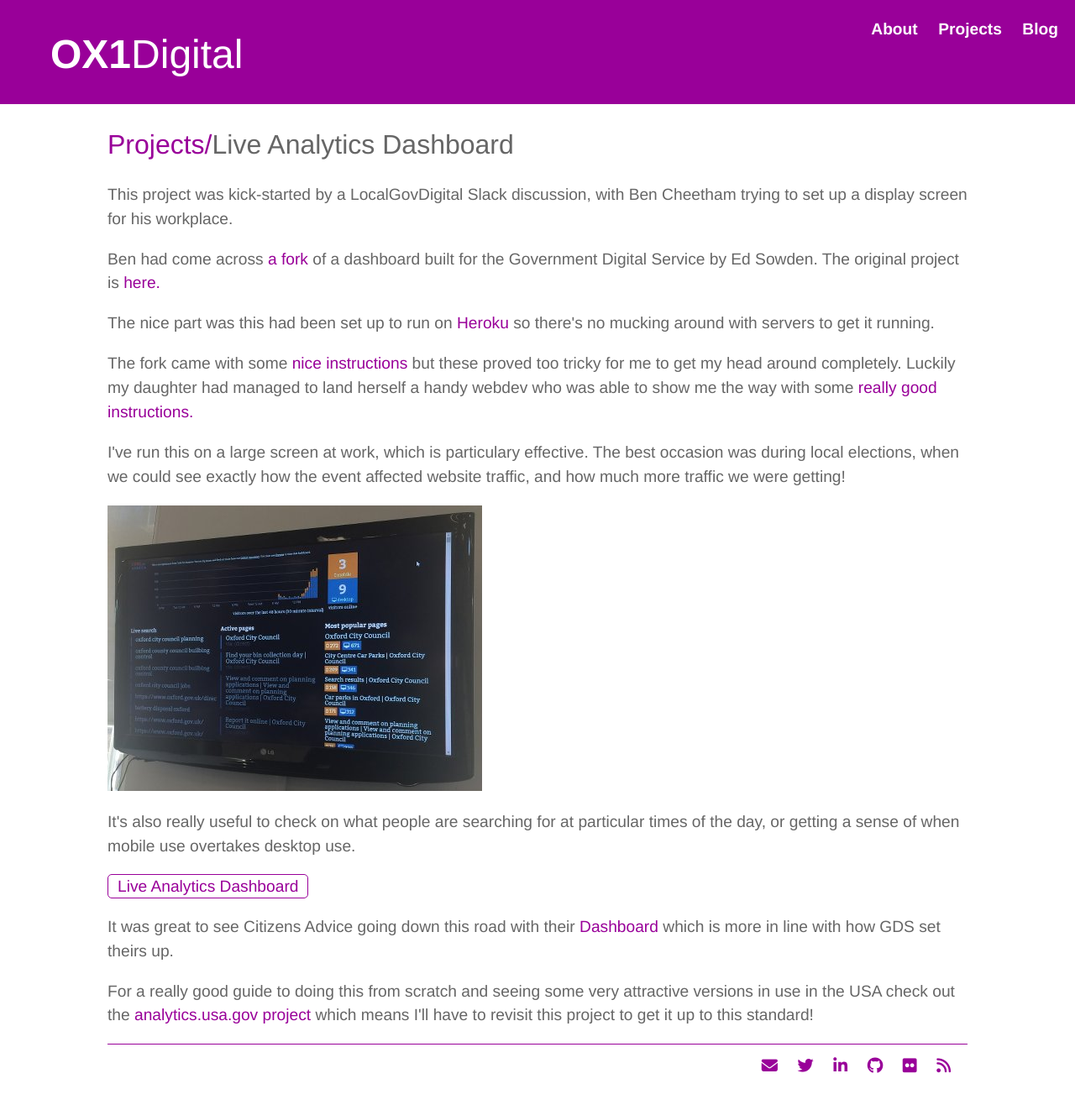
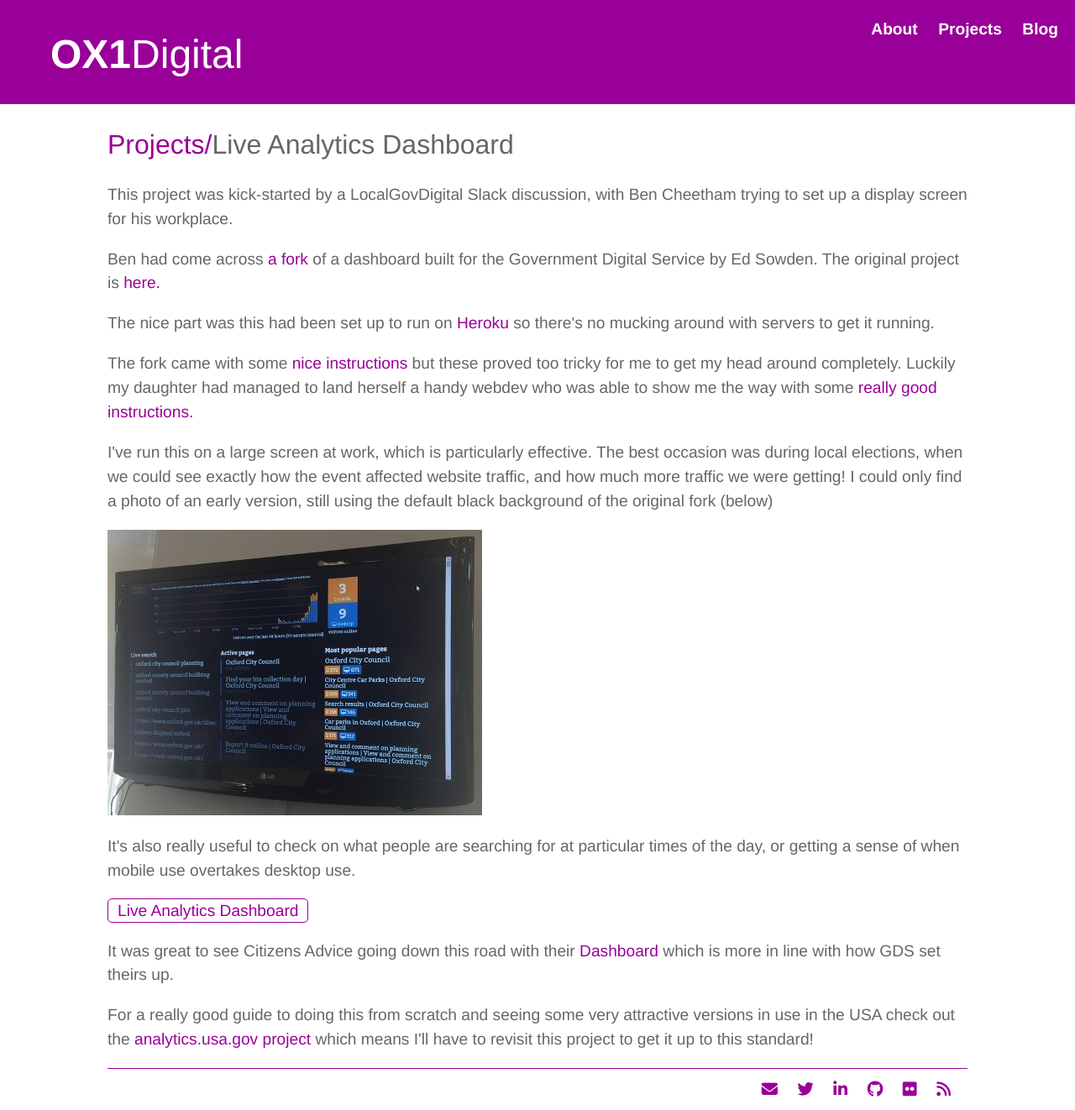
Before and after one commit to electronicdreamplant/electronicdreamplant.github.io, a Jekyll site: the page built from projects/herokuapp.html, in a window 1280 px wide. Shown: the whole page at 84% size. Built offline with Jekyll 4.4.1, drawn with Linux system fonts in a browser that asks for light colours; nearby versions of some CDN libraries; before the commit the page ends 1293 px from its top, so only the background shows below that.

Commit message:
Update herokuapp.html

```diff
--- a/projects/herokuapp.html
+++ b/projects/herokuapp.html
@@ -15,9 +15,9 @@ title: OX1Digital | Projects
 
   <p>The fork came with some <a href="http://dfd-dashboard-setup.herokuapp.com/">nice instructions</a> but these proved too tricky for me to get my head around completely. Luckily my daughter had managed to land herself a handy webdev who was able to show me the way with some <a href="../uploads/How_do_you_Heroku.pdf">really good instructions.</a></p>
 
-  <p>I've run this on a large screen at work, which is particulary effective. The best occasion was during local elections, when we could see exactly how the event affected website traffic, and how much more traffic we were getting!</p>
+  <p>I've run this on a large screen at work, which is particularly effective. The best occasion was during local elections, when we could see exactly how the event affected website traffic, and how much more traffic we were getting! I could only find a photo of an early version, still using the default black background of the original fork (below)</p>
 
-  <img src="../img/liveanalytics].jpg">
+  <img src="../img/liveanalytics].jpg" alt="Live analytics dashboard on large screen TV">
 
   <p>It's also really useful to check on what people are searching for at particular times of the day, or getting a sense of when mobile use overtakes desktop use.</p>
 
```
